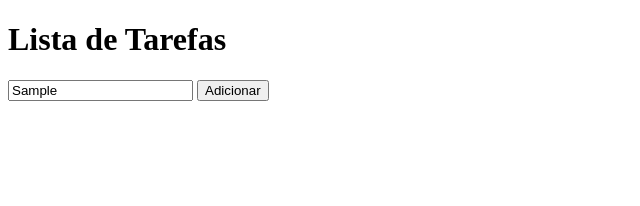
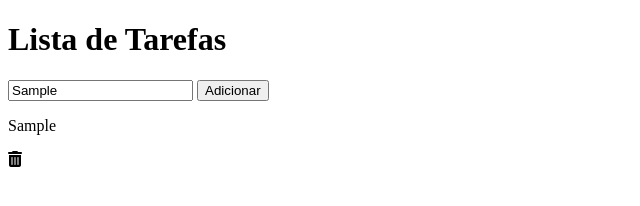
Before and after one commit to lukeyusuke/lista-tarefas, a plain HTML site: page index.html in a window 1280 px wide. Both pictures are taken after typing "Sample" into the empty fields and a click on the button "Adicionar". Shown: the full height of the page, 0-640 px from the left. Drawn offline with Linux system fonts and the light colour scheme.

Commit message:
Cria funcionalidade "Adicionar Tarefas"
Criação da função "Adicionar tarefas" através do JavaScript

```diff
--- a/assets/js/scripts.js
+++ b/assets/js/scripts.js
@@ -0,0 +1,22 @@
+const taskInput = document.querySelector('.task-input');
+const taskButton = document.querySelector('.task-button');
+const listTasks = document.querySelector('.tasks-todo');
+
+const addTask = () => {
+
+    const addElementDiv = document.createElement('div');
+    addElementDiv.classList.add('task-item');
+
+    const addParagraph = document.createElement('p');
+    addParagraph.innerText = taskInput.value;
+
+    const deleteItem = document.createElement('i');
+    deleteItem.classList.add('fa-solid');
+    deleteItem.classList.add('fa-trash-can');
+
+    listTasks.appendChild(addElementDiv);
+    addElementDiv.appendChild(addParagraph);
+    addElementDiv.appendChild(deleteItem);
+}
+
+taskButton.addEventListener('click', () => addTask());
--- a/index.html
+++ b/index.html
@@ -1,11 +1,12 @@
 <!DOCTYPE html>
-<html lang="en">
+<html lang="pt-BR">
     <head>
         <meta charset="UTF-8">
         <meta http-equiv="X-UA-Compatible" content="IE=edge">
         <meta name="viewport" content="width=device-width, initial-scale=1.0">
         <meta name="author" content="Luke Yusuke">
         <meta name="description" content="Miniprojeto de uma Lista de Tarefas, feito como maneira de praticar lógica em JavaScript">
+        <link rel="stylesheet" type="text/css" href="./assets/css/styles.css">
         <title> Lista de Tarefas </title>
     </head>
     <body>
@@ -14,8 +15,10 @@
             <input type="text" class="task-input" placeholder="Adicionar Tarefa">
             <button class="task-button"> Adicionar </button>
         </div>
-        <div class="tasks_to-do">
+        <div class="tasks-todo">
 
         </div>
+        <script src="https://kit.fontawesome.com/5604c18dc8.js" crossorigin="anonymous"></script>
+        <script src="./assets/js/scripts.js"></script>
     </body>
 </html>
```
